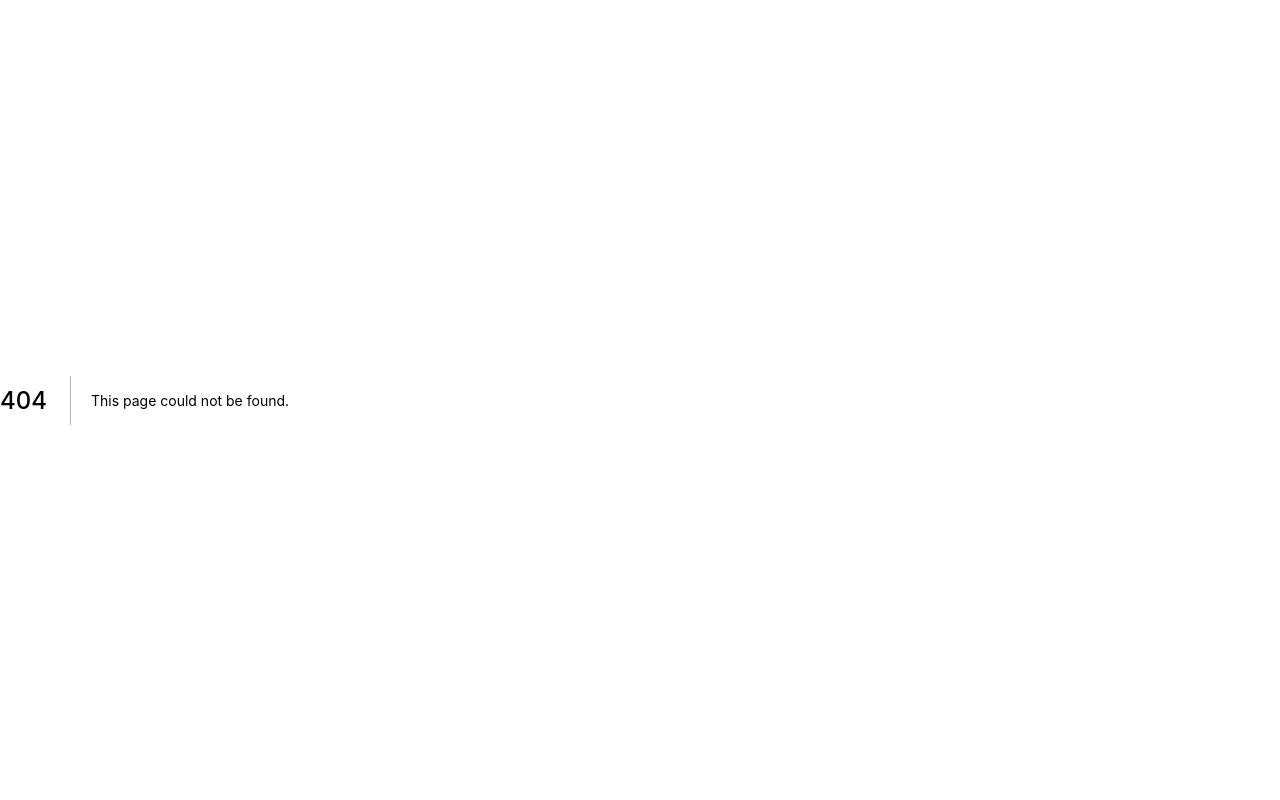
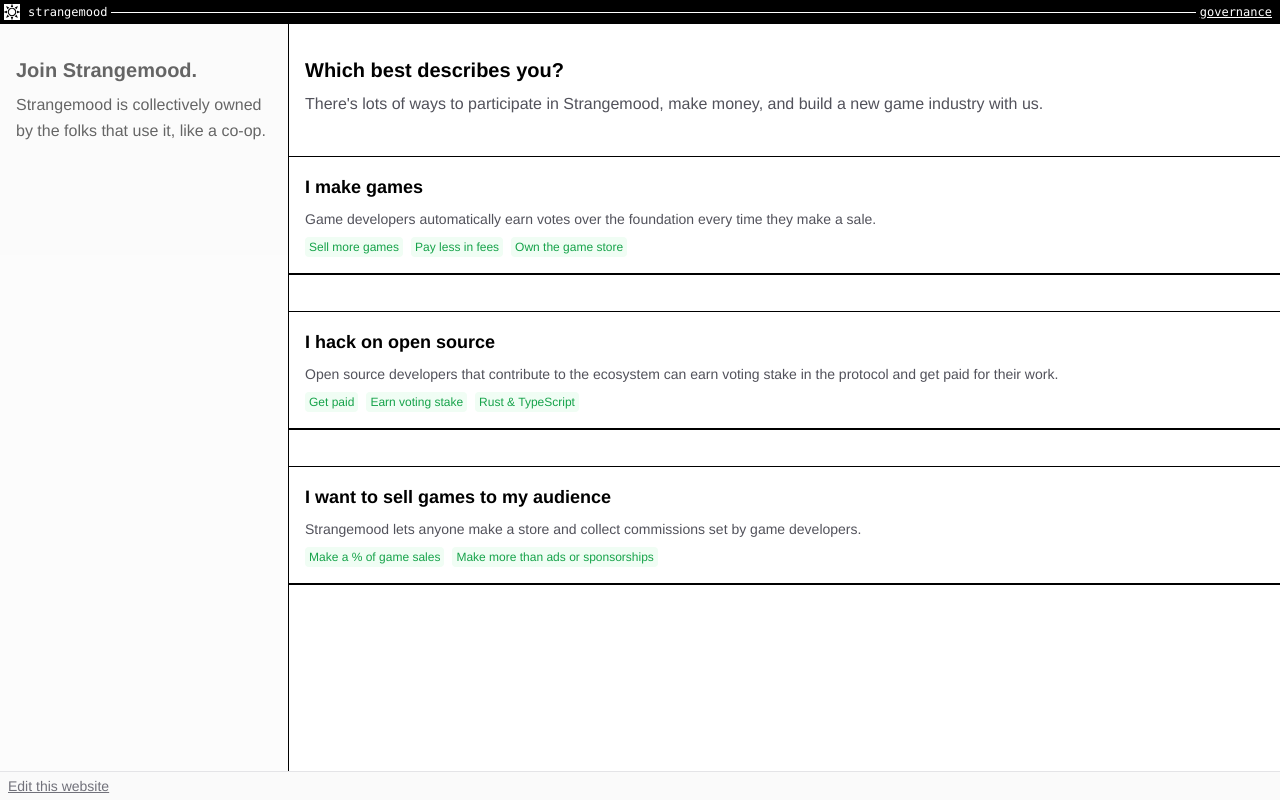
Before and after one commit to strangemoodfoundation/strangemood.org, a Next.js app: page /onboarding/welcome in a window 1280 px wide. Before the commit this address had no page. Built offline with nearby package versions, Linux system fonts and the light colour scheme.

Commit message:
add start of onboarding

```diff
--- a/package.json
+++ b/package.json
@@ -8,7 +8,7 @@
     "lint": "next lint"
   },
   "dependencies": {
-    "@heroicons/react": "^1.0.5",
+    "@heroicons/react": "^1.0.6",
     "@mdx-js/loader": "^1.6.22",
     "@mdx-js/react": "^1.6.22",
     "@next/mdx": "^12.0.7",
--- /dev/null
+++ b/pages/onboarding/welcome.tsx
@@ -0,0 +1,160 @@
+import Layout from "../../components/Layout";
+
+export function FormElement(props: {
+  children: any;
+  label: string;
+  required?: boolean;
+  className?: string;
+  hint?: string;
+}) {
+  return (
+    <label className={"flex flex-col  " + props.className}>
+      <div className="text-sm flex bg-gray-50 dark:bg-gray-800 justify-between font-mono ">
+        <div className="pl-4 py-1">{props.label}</div>
+
+        {props.required && (
+          <div className="bg-gray-100 dark:bg-gray-700 border-b items-center border-l px-4 py-0.5 text-xs inline-flex">
+            required
+          </div>
+        )}
+      </div>
+
+      {props.hint && (
+        <div className="bg-gray-50 dark:bg-gray-800 text-muted text-sm px-4 pb-2">
+          {props.hint}
+        </div>
+      )}
+      <div className="">{props.children}</div>
+    </label>
+  );
+}
+
+function Tag(props: { children: any }) {
+  return (
+    <div className="text-xs text-green-600 rounded bg-green-50 py-0.5 px-1">
+      {props.children}
+    </div>
+  );
+}
+
+function TagGroup(props: { children: any }) {
+  return (
+    <div className="flex sm:flex-row flex-col pt-2 gap-2 w-full md:items-center text-gray-300">
+      {props.children}
+    </div>
+  );
+}
+
+export default function Welcome() {
+  return (
+    <div className="h-full flex w-full flex-col ">
+      <div className="bg-black p-1 ">
+        <div className="text-xs font-mono flex items-center text-white ">
+          <img
+            src="/sun.svg"
+            className="h-4 w-4 mr-1 dark:bg-gray-500 bg-white"
+          />
+          <div className="px-1">strangemood</div>
+          <div className="h-px bg-white w-full" />
+          <div className="px-1">
+            <a
+              href="https://realms.today/dao/MOOD"
+              target={"_blank"}
+              className="underline"
+            >
+              governance
+            </a>
+          </div>
+        </div>
+      </div>
+      <div className="flex flex-col md:flex-row flex-1 h-full">
+        <div className="px-4 py-8 mx-auto w-full h-full bg-gray-50 flex-1 transition-all hover:opacity-100 opacity-60">
+          <h1 className="font-bold text-xl w-64 pb-2">Join Strangemood.</h1>
+          <p className=" md:pb-12">
+            Strangemood is collectively owned by the folks that use it, like a
+            co-op.
+          </p>
+        </div>
+        <div className=" md:border-l border-black w-full flex flex-col">
+          <h2 className="font-bold text-xl pb-2 px-4 pt-8 ">
+            Which best describes you?
+          </h2>
+          <p className="px-4 pb-2 text-base text-gray-600 mb-8">
+            There's lots of ways to participate in Strangemood, make money, and
+            build a new game industry with us.
+          </p>
+          <div className="flex flex-col">
+            <div className="w-full flex flex-col mb-8">
+              <button className="border-t border-b-2 border-black px-4 mb-1 py-2 text-left flex flex-row">
+                <div className="flex-col flex py-2">
+                  <div className="font-bold pb-2 text-lg ">I make games</div>
+                  <div className="text-sm text-gray-600">
+                    Game developers automatically earn votes over the foundation
+                    every time they make a sale.
+                  </div>
+                  <TagGroup>
+                    <Tag>Sell more games</Tag>
+                    <Tag>Pay less in fees</Tag>
+                    <Tag>Own the game store</Tag>
+                  </TagGroup>
+                </div>
+              </button>
+            </div>
+
+            <div className="w-full flex flex-col mb-8">
+              <button className="border-t border-b-2 border-black px-4 mb-1 py-2 text-left flex flex-row">
+                <div className="flex-col flex py-2">
+                  <div className="font-bold pb-2 text-lg ">
+                    I hack on open source
+                  </div>
+                  <div className="text-sm text-gray-600">
+                    Open source developers that contribute to the ecosystem can
+                    earn voting stake in the protocol and get paid for their
+                    work.
+                  </div>
+
+                  <TagGroup>
+                    <Tag>Get paid</Tag>
+                    <Tag>Earn voting stake</Tag>
+                    <Tag>Rust & TypeScript</Tag>
+                  </TagGroup>
+                </div>
+              </button>
+            </div>
+
+            <div className="w-full flex flex-col mb-8">
+              <button className="border-t border-b-2 border-black px-4 mb-1 py-2 text-left flex flex-row">
+                <div className="flex-col flex py-2">
+                  <div className="font-bold pb-2 text-lg ">
+                    I want to sell games to my audience
+                  </div>
+                  <div className="text-sm text-gray-600">
+                    Strangemood lets anyone make a store and collect commissions
+                    set by game developers.
+                  </div>
+
+                  <TagGroup>
+                    <Tag>Make a % of game sales</Tag>
+                    <Tag>Make more than ads or sponsorships</Tag>
+                  </TagGroup>
+                </div>
+              </button>
+            </div>
+          </div>
+        </div>
+      </div>
+      <div className="bg-gray-50 border-t border-gray-200">
+        <div className="py-1 px-2 m-auto w-full justify-between text-center text-gray-500 text-sm">
+          <div className="flex w-full justify-between">
+            <a
+              href="https://github.com/strangemoodfoundation/www"
+              className="underline"
+            >
+              Edit this website
+            </a>
+          </div>
+        </div>
+      </div>
+    </div>
+  );
+}
```
Also changed, not shown: 1 other file (tests, documents, lock files or other folders).
